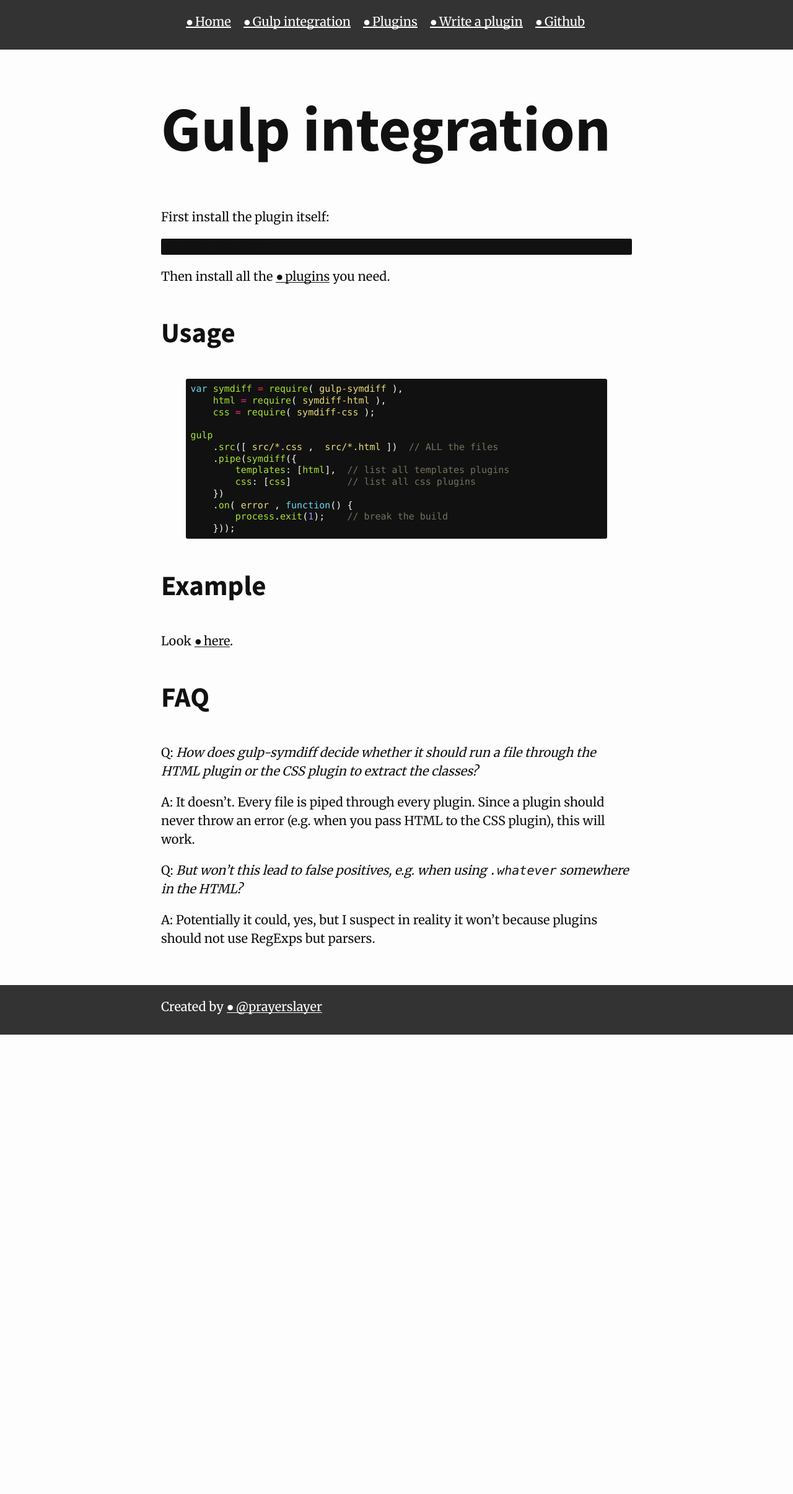
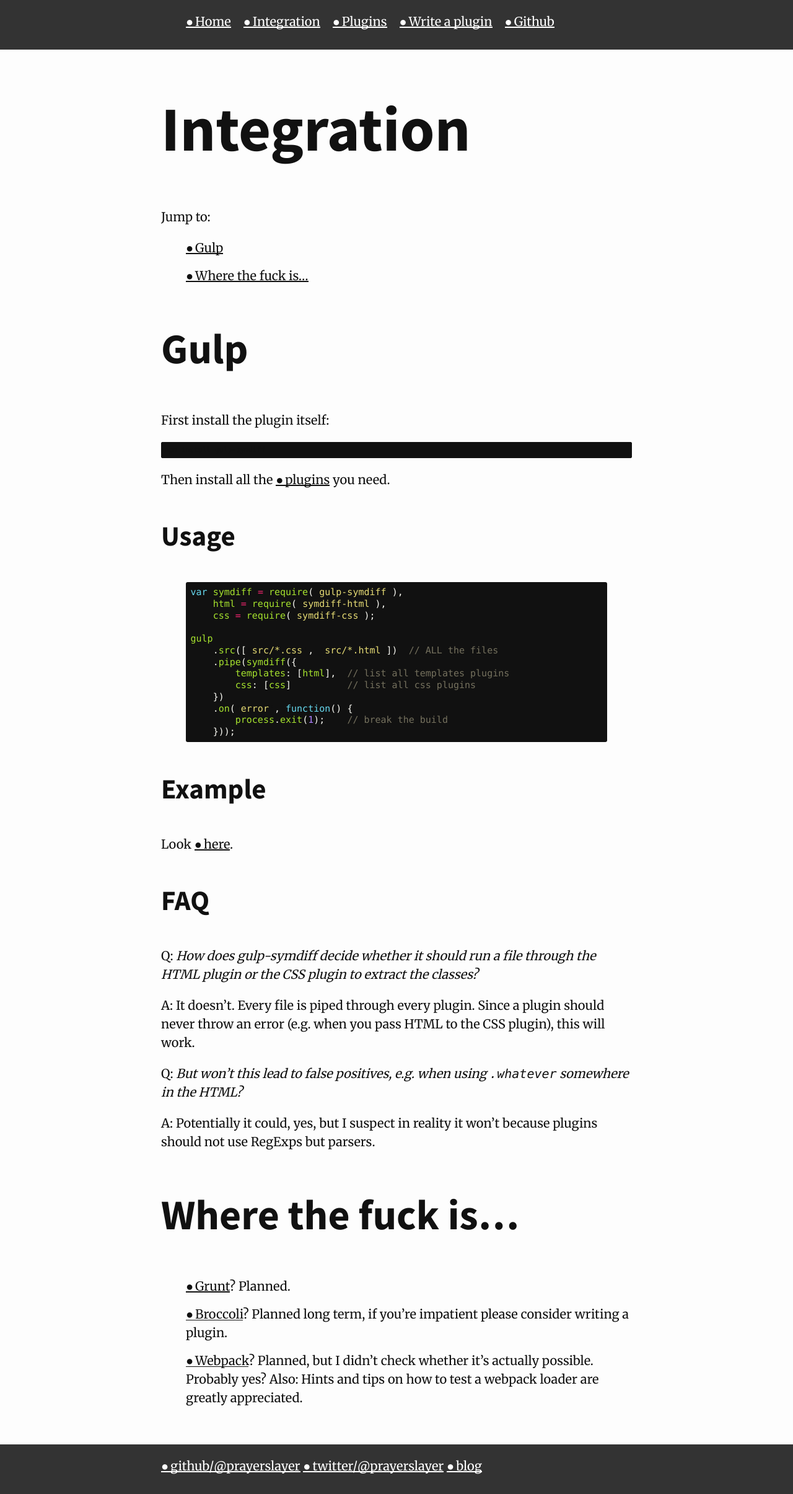
Before and after one commit to symdiff/symdiff.github.io, a Jekyll site: the page built from integration.md, in a window 1280 px wide. Shown: the whole page at 62% size. Built offline with Jekyll 4.4.1, drawn with Linux system fonts in a browser that asks for light colours; before the commit the page ends 1669 px from its top, so only the background shows below that.

Commit message:
add jsx plugin, docs, footer

```diff
--- a/_includes/footer.html
+++ b/_includes/footer.html
@@ -1,5 +1,5 @@
 <footer class="site-footer">
     <p class="wrapper">
-        Created by <a href="https://github.com/prayerslayer">@prayerslayer</a>
+        <a href="https://github.com/prayerslayer">github/@prayerslayer</a> <a href="https://twitter.com/prayerslayer">twitter/@prayerslayer</a> <a href="https://npiccolotto.com">blog</a>
     </p>
 </footer>
--- a/_sass/base.scss
+++ b/_sass/base.scss
@@ -45,6 +45,11 @@
 
 ul {
     list-style-type: none;
+    li {
+        + li {
+            margin-top: .75em;
+        }
+    }
 }
 
 a {
@@ -110,6 +115,7 @@
         margin: 0;
         list-style-type: none;
         li {
+            margin-top: 0;
             float: left;
             &:not(:first-child) {
                 margin-left: 20px;
--- a/gulp-integration.md
+++ b/integration.md
@@ -1,8 +1,15 @@
 ---
 layout: page
-title: "Gulp integration"
-permalink: /gulp-integration/
+title: "Integration"
+permalink: /integration/
 ---
+
+Jump to:
+
+* [Gulp](#gulp)
+* [Where the fuck is…](#where-the-fuck-is)
+
+## Gulp
 
 First install the plugin itself:
 
@@ -41,3 +48,9 @@
 Q: *But won’t this lead to false positives, e.g. when using `.whatever` somewhere in the HTML?*
 
 A: Potentially it could, yes, but I suspect in reality it won’t because plugins should not use RegExps but parsers.
+
+## Where the fuck is…
+
+* [Grunt](http://gruntjs.com/)? Planned.
+* [Broccoli](https://github.com/broccolijs/broccoli)? Planned long term, if you're impatient please consider writing a plugin.
+* [Webpack](https://webpack.github.io/)? Planned, but I didn't check whether it's actually possible. Probably yes? Also: Hints and tips on how to test a webpack loader are greatly appreciated.
```
Also changed, not shown: index.md (+23 -2 lines), plugins.md (+4 -2 lines).
